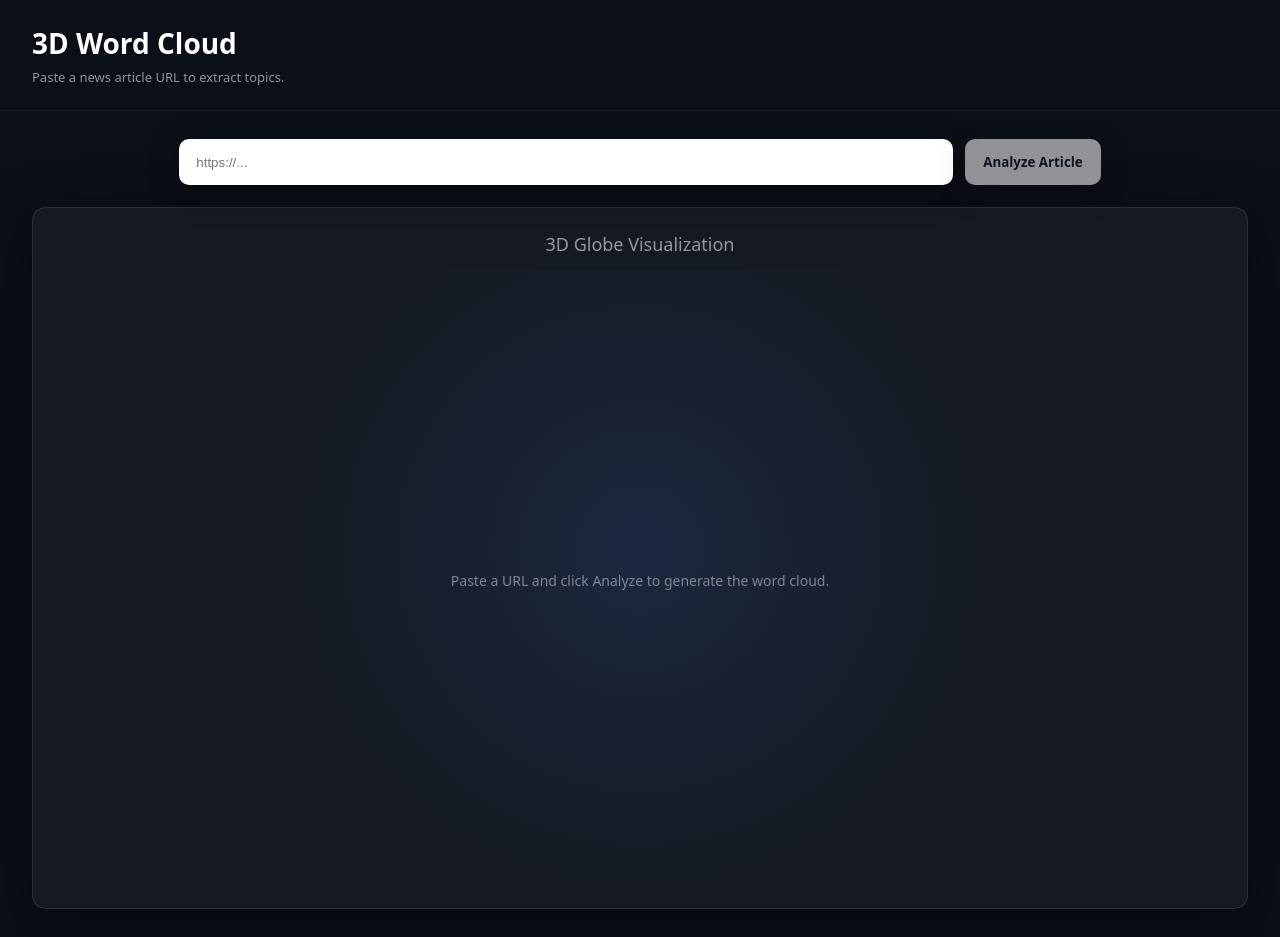
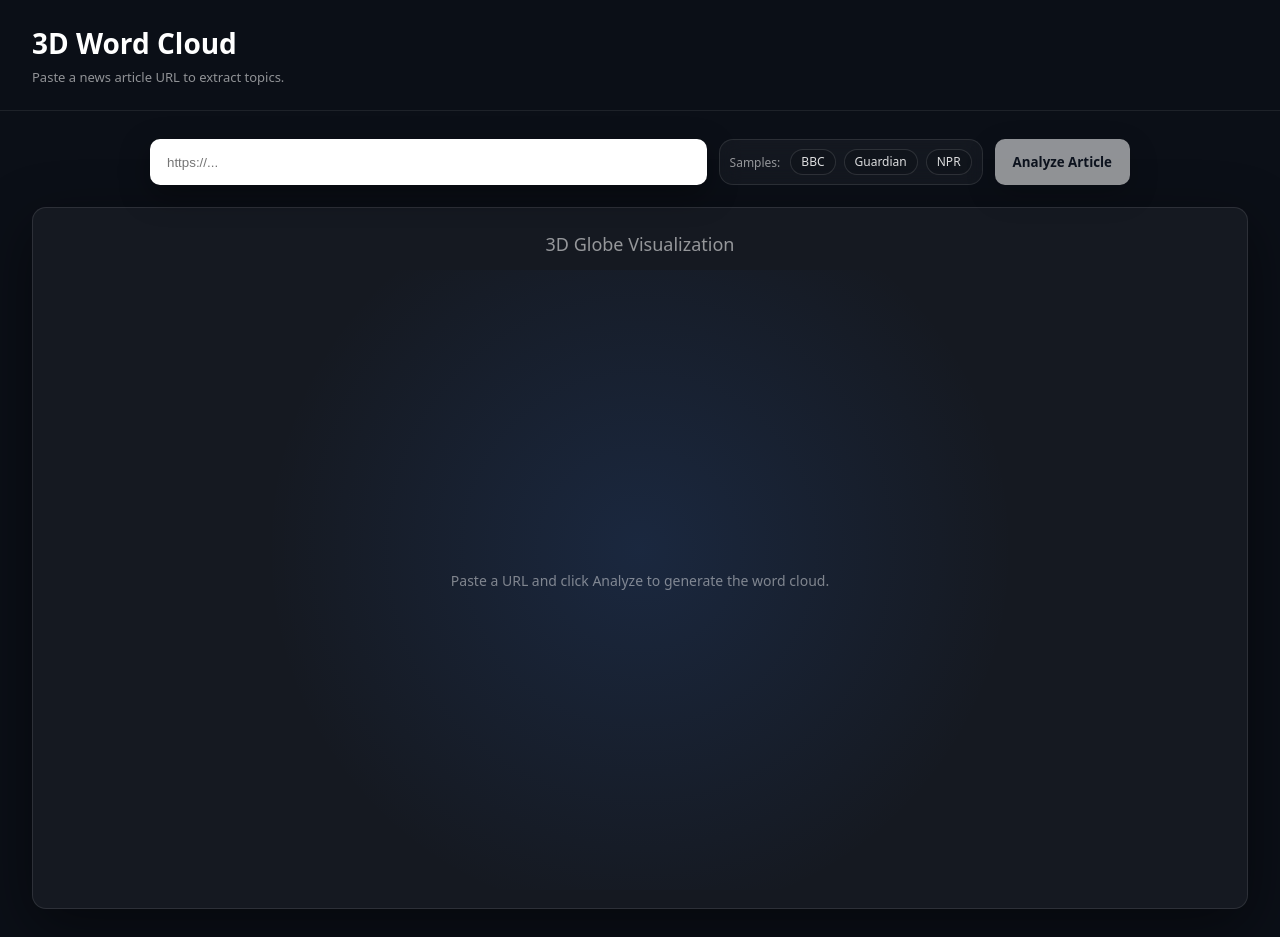
Before and after one commit to balllerz21/3D-Word-Cloud-Maria, a React app in the folder frontend/: page / in a window 1280 px wide. Built offline with nearby package versions, Linux system fonts and the light colour scheme; the HTML template or start-up script is replaced by a standard one.

Commit message:
added samples as well as design choices for words

```diff
--- a/frontend/src/App.css
+++ b/frontend/src/App.css
@@ -142,3 +142,44 @@
   text-align: center;
   padding: 18px;
 }
+
+.samples {
+  display: flex;
+  align-items: center;
+  gap: 8px;
+  padding: 6px 10px;
+  border-radius: 14px;
+  background: rgba(255, 255, 255, 0.04);
+  border: 1px solid rgba(255, 255, 255, 0.10);
+  backdrop-filter: blur(10px);
+  -webkit-backdrop-filter: blur(10px);
+}
+
+.samplesLabel {
+  font-size: 12px;
+  color: rgba(255, 255, 255, 0.55);
+  margin-right: 2px;
+}
+
+.chip {
+  border: 1px solid rgba(255, 255, 255, 0.12);
+  background: rgba(10, 14, 22, 0.25);
+  color: rgba(255, 255, 255, 0.86);
+  padding: 6px 10px;
+  border-radius: 999px;
+  font-size: 12px;
+  line-height: 1;
+  cursor: pointer;
+  transition: transform 120ms ease, background 120ms ease, border-color 120ms ease;
+}
+
+.chip:hover {
+  transform: translateY(-1px);
+  background: rgba(110, 168, 255, 0.10);
+  border-color: rgba(110, 168, 255, 0.35);
+}
+
+.chip:disabled {
+  opacity: 0.45;
+  cursor: not-allowed;
+}
--- a/frontend/src/App.tsx
+++ b/frontend/src/App.tsx
@@ -24,6 +24,12 @@ export default function App() {
       return false;
     }
   }
+
+  const SAMPLE_URLS = [
+    { label: "BBC", url: "https://www.bbc.com/sport/rugby-union/articles/clymye806k0o" },
+    { label: "Guardian", url: "https://www.theguardian.com/world/2026/feb/07/volodymyr-zelenskyy-us-june-deadline-ukraine-russia-peace-deal" },
+    { label: "NPR", url: "https://www.npr.org/2026/02/04/nx-s1-5698470/bad-bunny-makes-history-at-the-grammys-up-next-the-super-bbowl" },
+  ] as const;
 
   const handleAnalyze = async () => {
     const trimmed = url.trim();
@@ -60,11 +66,7 @@ export default function App() {
     }
   };
 
-  const showGlobe =
-    hasAnalyzed &&
-    !isLoading &&
-    !error &&
-    keywords.length > 0;
+  const showGlobe = hasAnalyzed && !isLoading && !error && keywords.length > 0;
 
   return (
     <div className="appShell">
@@ -86,6 +88,22 @@ export default function App() {
             disabled={isLoading}
           />
 
+          <div className="samples">
+            <span className="samplesLabel">Samples:</span>
+            {SAMPLE_URLS.map((s) => (
+              <button
+                key={s.label}
+                type="button"
+                className="chip"
+                onClick={() => setUrl(s.url)}
+                disabled={isLoading}
+                title={s.url}
+              >
+                {s.label}
+              </button>
+            ))}
+          </div>
+
           <button
             className="analyzeBtn"
             onClick={handleAnalyze}
@@ -95,11 +113,7 @@ export default function App() {
           </button>
         </div>
 
-        {error && (
-          <div className="errorText">
-            {error}
-          </div>
-        )}
+        {error && <div className="errorText">{error}</div>}
 
         <section className="panel">
           <div className="panelTitle">3D Globe Visualization</div>
@@ -118,9 +132,7 @@ export default function App() {
               </div>
             )}
 
-            {showGlobe && (
-              <Globe3D keywords={keywords} isActive={true} />
-            )}
+            {showGlobe && <Globe3D keywords={keywords} isActive={true} />}
           </div>
         </section>
       </main>
--- a/frontend/src/components/Globe.tsx
+++ b/frontend/src/components/Globe.tsx
@@ -136,7 +136,7 @@ function Scene({
 
       {isActive &&
         placed.map((p) => {
-          const fontSize = lerp(0.12, 0.30, Math.pow(p.wn, 1.15));
+          const fontSize = lerp(0.08, 0.48, p.wn);
 
           const outward = 0.14 + p.wn * 0.10;
           const pos = p.pos.clone().multiplyScalar(radius + outward);
```
